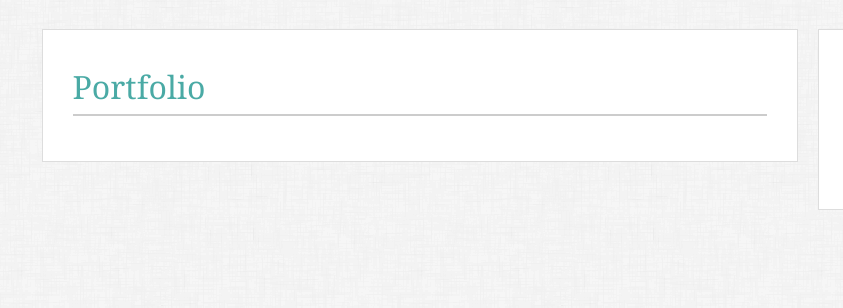
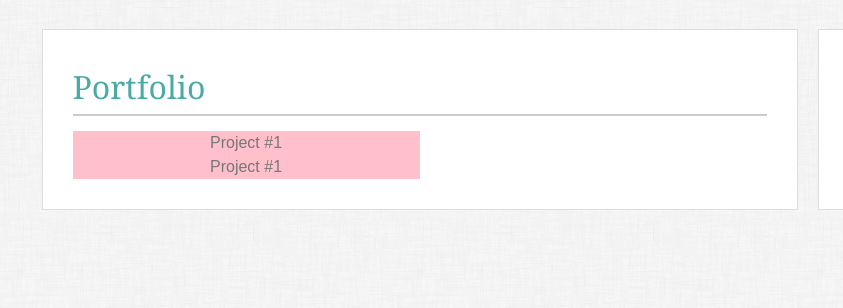
Before and after one commit to alljones/Basic-Portfolio, a plain HTML site: page portfolio.html in a window 1280 px wide. Shown: the part 91-399 px from the top of the page, 0-843 px from the left. Drawn offline with Linux system fonts and the light colour scheme.

Commit message:
Update Form Styling from Contact Pg.

```diff
--- a/assets/css/style.css
+++ b/assets/css/style.css
@@ -65,6 +65,7 @@ HEADER
 =========================
 */
 header {
+    width: 100%;
     background-color: #fff;
     border-bottom: 2px solid #ccc;
     margin-bottom: 30px;
@@ -126,6 +127,17 @@ CONTENT STYLES
     margin-bottom: 50px;
 }
 
+.project{
+    display: inline-block;
+    width: 50%;
+    height: 50%;
+    margin-right: 1.5%;
+    background-color: pink;
+}
+
+.title {
+    text-align: center;
+}
 
 .profile {
     width: 200px;
@@ -165,3 +177,9 @@ textarea {
     height: 150px;
     padding: 1.5%;
 }
+
+input[type="submit"] {
+    width: 30%;
+    background-color: #4aaaa5;
+    color: #fff;
+}
--- a/portfolio.html
+++ b/portfolio.html
@@ -24,6 +24,12 @@
    <div class="wrapper">
        <section class="main">
            <h1>Portfolio</h1>
+           <div class="project">
+               <div class="title">Project #1</div>
+           </div>
+           <div class="project">
+                <div class="title">Project #1</div>
+            </div>
 
        </section>
        <aside>
```
